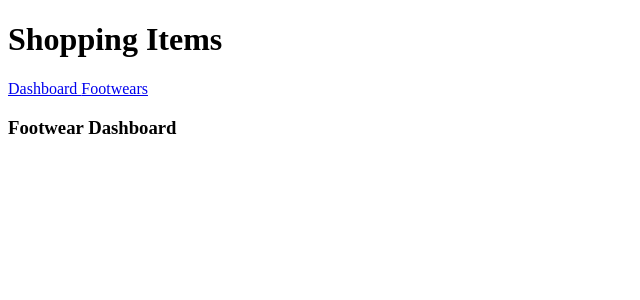
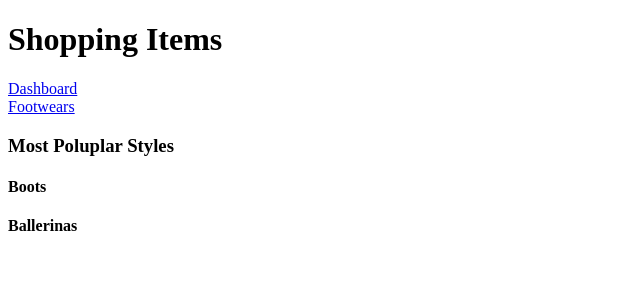
Before and after one commit to ThusharaSangeetha/Angular4, an Angular app in the folder ShoppingBasket/: page /dashboard in a window 1280 px wide. Shown: the top 300 px of the page, without its empty margins (0-640 px from the left). Built offline with nearby package versions, Linux system fonts and the light colour scheme.

Commit message:
Added parameterised routes

```diff
--- a/ShoppingBasket/src/app/app.component.ts
+++ b/ShoppingBasket/src/app/app.component.ts
@@ -5,7 +5,7 @@ import {FootwearsComponent} from './footwears.component';
     selector: 'app-root',
     template: '<h1>{{title}}</h1>' +
               '<nav>'+
-              '<a routerLink ="/dashboard">Dashboard </a>'+
+              '<a routerLink ="/dashboard">Dashboard </a> <br>'+
               '<a routerLink ="/footwears">Footwears</a>'+
               '</nav>'+
               '<router-outlet></router-outlet>'
--- /dev/null
+++ b/ShoppingBasket/src/app/dashboard.component.html
@@ -0,0 +1,8 @@
+<h3>Most Poluplar Styles</h3>
+<div class="grid grid-pad">
+  <div *ngFor="let footwear of footwears" class="col-1-4">
+    <div class="module footwear">
+      <h4>{{footwear.name}}</h4>
+    </div>
+  </div>
+</div>
--- a/ShoppingBasket/src/app/dashboard.component.ts
+++ b/ShoppingBasket/src/app/dashboard.component.ts
@@ -1,9 +1,17 @@
-import {Component} from '@angular/core';
 
+import { Component, OnInit } from '@angular/core';
+
+import { Footwear } from './footwear';
+import { FootwearService } from './footwear.service';
 @Component({
     selector: 'footwear-dashboard',
-    template: '<h3>Footwear Dashboard</h3>'
+    templateUrl: './dashboard.component.html'
 })
-export class DashboardComponent{
-
+export class DashboardComponent implements OnInit{
+   footwears: Footwear[]=[];
+     constructor(private footwearService: FootwearService) { }
+   ngOnInit():void {
+        this.footwearService.getFootwears().
+            then(footwears=>this.footwears = footwears.slice(1,3));
+   }
 }
--- a/ShoppingBasket/src/app/footwear-detail.component.ts
+++ b/ShoppingBasket/src/app/footwear-detail.component.ts
@@ -1,6 +1,9 @@
-import { Component, Input} from '@angular/core';
+import { Component, Input,OnInit} from '@angular/core';
+import { ActivatedRoute, ParamMap } from '@angular/router';
+import { Location }                 from '@angular/common';
 import { Footwear }  from './footwear';
 import { FootwearService }  from './footwear.service';
+import 'rxjs/add/operator/switchMap';
 
 @Component({
     selector: 'footwear-detail',
@@ -15,7 +18,21 @@ import { FootwearService }  from './footwear.service';
     </div>`
 })
 
-export class FootwearDetailComponent
+export class FootwearDetailComponent implements OnInit
 {
      @Input() footwear: Footwear;
+
+
+     constructor(
+      private footwearService: FootwearService,
+      private route: ActivatedRoute,
+      private location: Location
+     ) {
+
+       }
+     ngOnInit() : void{
+       this.route.paramMap
+    .switchMap((params: ParamMap) => this.footwearService.getFootwear(+params.get('id')))
+    .subscribe(footwear => this.footwear = footwear);
+     }
 }
--- a/ShoppingBasket/src/app/footwear.service.ts
+++ b/ShoppingBasket/src/app/footwear.service.ts
@@ -9,4 +9,8 @@ export class FootwearService{
         return Promise.resolve(footweararray);
 
     }
+    getFootwear(id: number): Promise<Footwear> {
+        return this.getFootwears()
+             .then(footwears => footwears.find(footwear => footwear.id === id));
+    }
 }
--- a/ShoppingBasket/src/app/footwears.component.ts
+++ b/ShoppingBasket/src/app/footwears.component.ts
@@ -72,13 +72,13 @@ export class FootwearsComponent implements OnInit {
   footies = footweararray;
   selectedFootwear : Footwear;
   ngOnInit() :void{
-    this.getHeroes();
+    this.getFootwears();
   }
 
   footwear : Footwear[];
   constructor(private footwearService:FootwearService){}
 
-  getHeroes(): void {
+  getFootwears(): void {
     this.footwearService.getFootwears().then(footwear=> this.footwear=footwear);
   }
 
```
